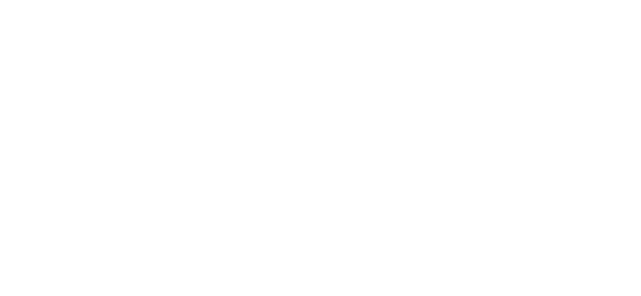
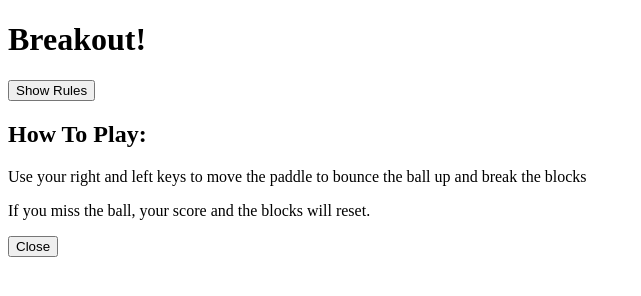
Before and after one commit to BeataJ/breakoutGame, a plain HTML site: page index.html in a window 1280 px wide. Shown: the whole page, without its empty margins (0-641 px from the left). Drawn offline with Linux system fonts and the light colour scheme.

Commit message:
add html markup to html

```diff
--- a/index.html
+++ b/index.html
@@ -7,5 +7,19 @@
     <title>Brakeout!</title>
     <script src="./script.js" defer></script>
   </head>
-  <body></body>
+  <body>
+    <h1>Breakout!</h1>
+    <button id="rules-btn" class="btn rules-btn">Show Rules</button>
+    <div id="rules" class="rules">
+      <h2>How To Play:</h2>
+      <p>
+        Use your right and left keys to move the paddle to bounce the ball up
+        and break the blocks
+      </p>
+      <p>If you miss the ball, your score and the blocks will reset.</p>
+      <button id="close-btn" class="btn">Close</button>
+    </div>
+
+    <canvas id="canvas" width="800" height="600"></canvas>
+  </body>
 </html>
```
